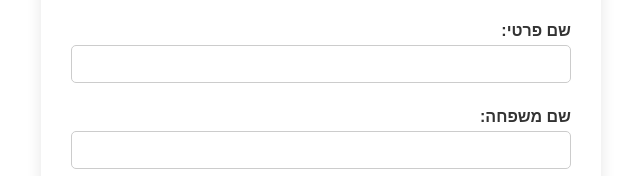
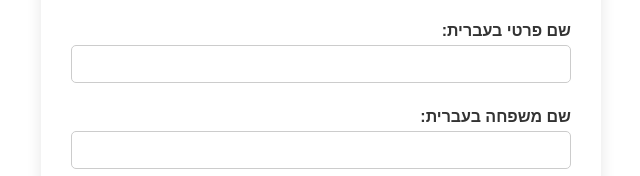
Before and after one commit to HA11723/Collage-Form, a website: page public/index.html in a window 1280 px wide. Shown: the part 406-582 px from the top of the page, without its empty margins (319-959 px from the left). Drawn offline with Linux system fonts and the light colour scheme.

Commit message:
Update index.html

```diff
--- a/public/index.html
+++ b/public/index.html
@@ -16,10 +16,10 @@
       <div id="errorMsg" class="error"></div>
 
       <form id="registrationForm">
-        <label for="firstName">שם פרטי:</label>
+        <label for="firstName"> שם פרטי בעברית:</label>
         <input type="text" id="firstName" name="firstName" required />
 
-        <label for="lastName">שם משפחה:</label>
+        <label for="lastName"> שם משפחה בעברית:</label>
         <input type="text" id="lastName" name="lastName" required />
 
         <label for="idNumber">תעודת זהות:</label>
```
